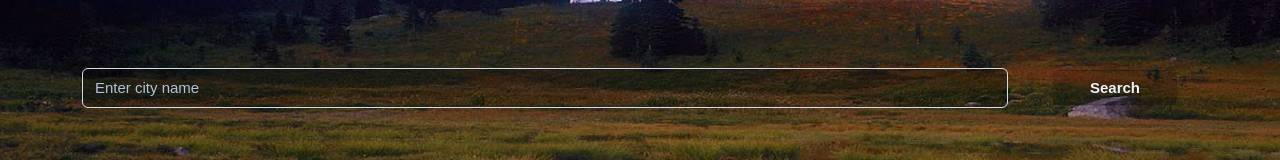
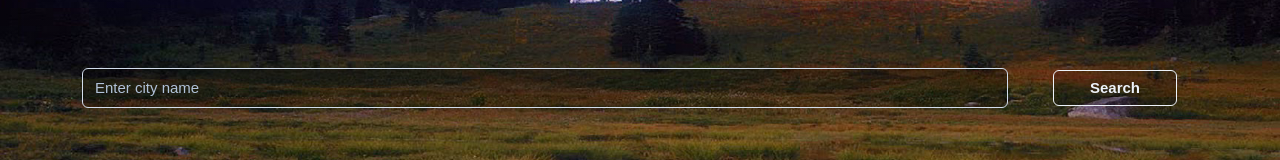
Before and after one commit to pushpaleelakumari/weather-app, a React (Create React App) app: page / in a window 1280 px wide. Shown: the part 366-526 px from the top of the page. Built offline with nearby package versions, Linux system fonts and the light colour scheme; a web font is replaced by a local one.

Commit message:
UI changes

```diff
--- a/src/pages/Dashboard.js
+++ b/src/pages/Dashboard.js
@@ -153,14 +153,14 @@ function Dashboard() {
                             <input
                                 type="text"
                                 onChange={(e) => setSearch(e.target.value)}
-                                className={`form-control ${weatherbg ? 'bg-light text-dark' : 'text-white'} shadow`}
+                                className={`form-control text-white shadow`}
                                 placeholder="Enter city name"
-                                style={{ background: !weatherbg ? 'linear-gradient(rgba(0, 0, 0, 0.3), rgba(0, 0, 0, 0.3))' : '' }}
+                                style={{ background: 'linear-gradient(rgba(0, 0, 0, 0.3), rgba(0, 0, 0, 0.3))' }}
                             />
                         </div>
                         <div className="col pt-md-0 pt-3">
                             <button
-                                className="py-2 px-0 btn text-center text-light"
+                                className="py-2 px-0 btn text-center text-light border border-light"
                                 onClick={() => handleSearch()}
                                 style={{ background: 'linear-gradient(rgba(0, 0, 0, 0.1), rgba(0, 0, 0, 0.3))' }}
                             >
```
